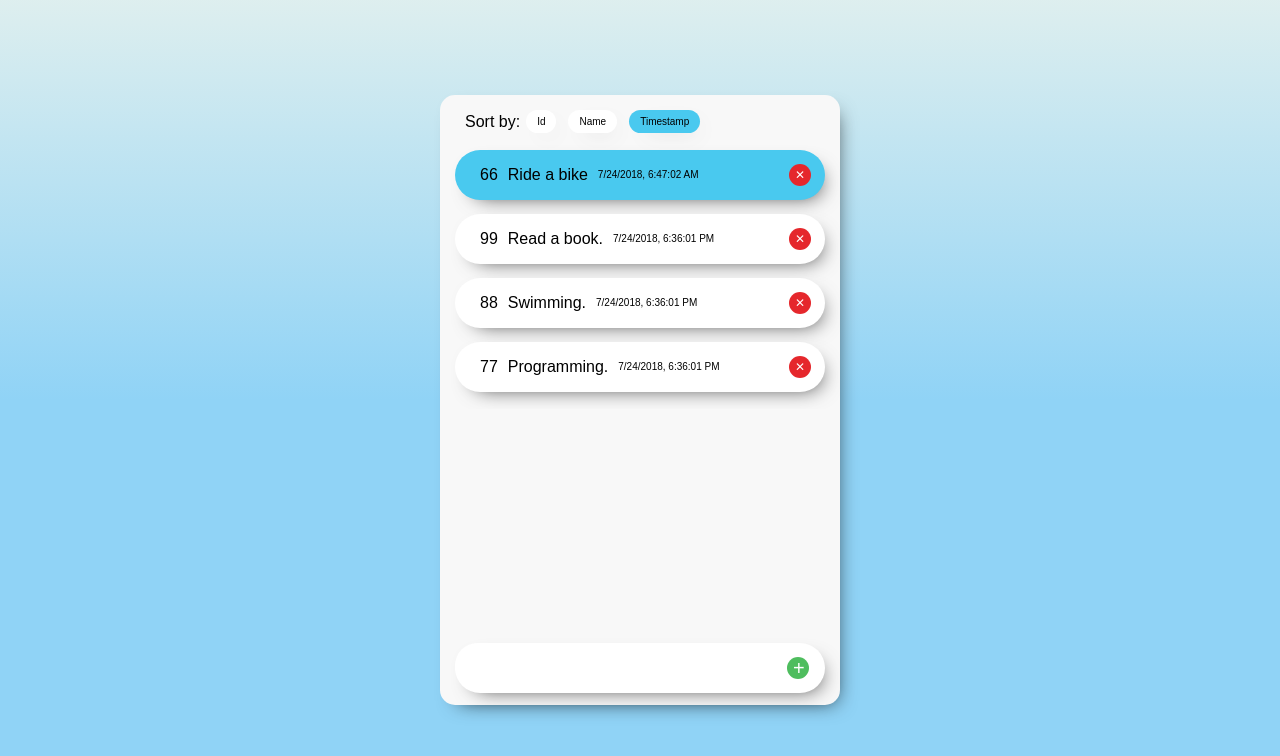
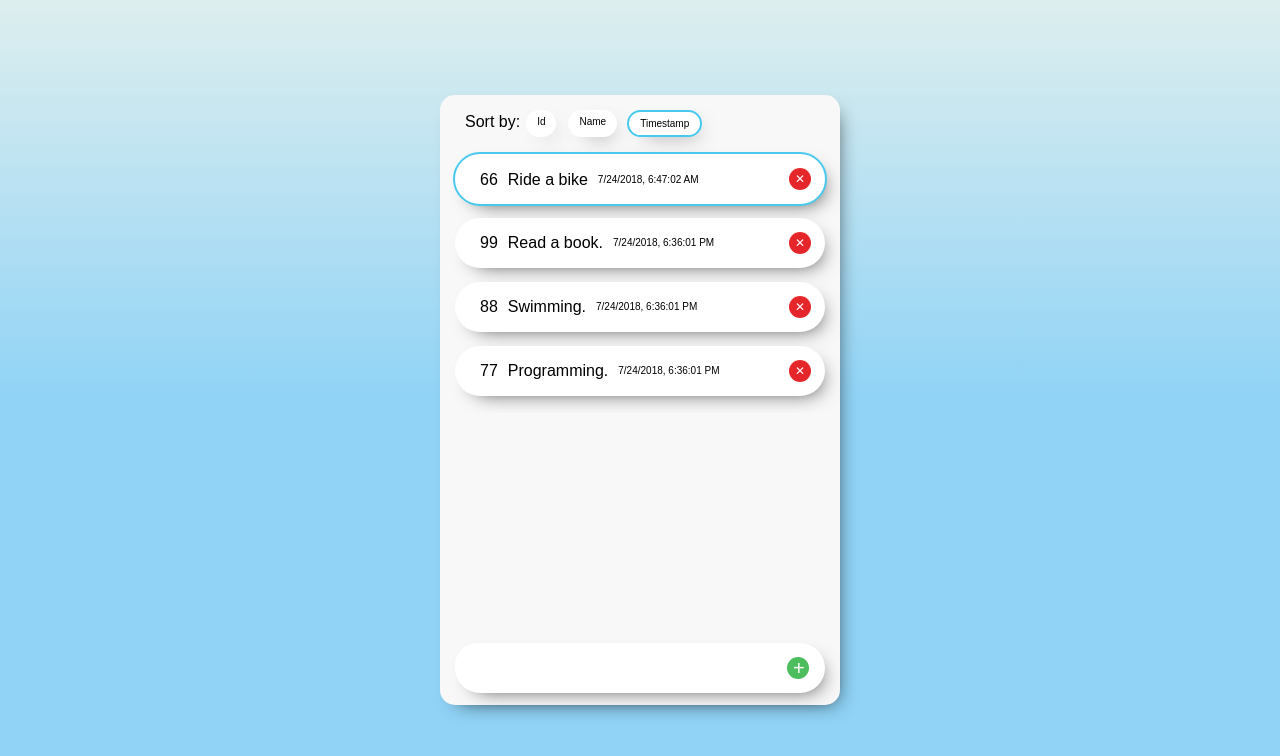
Before and after one commit to WitkowskiMichau/todo-react-redux-ts, a React app: page / in a window 1280 px wide. In both pictures the pointer is over the element 640 px from the left and 175 px from the top of the page. Shown: the top 756 px of the page. Built offline with nearby package versions, Linux system fonts and the light colour scheme.

Commit message:
Added little animation and lighten colors

```diff
--- a/src/styles/App.css
+++ b/src/styles/App.css
@@ -33,9 +33,23 @@
     position: relative;
     cursor: pointer; }
     .todo-list__item--selected {
-      background-color: #49c9ef; }
+      border: 2px solid #49c9ef;
+      margin: 5px 0; }
+      .todo-list__item--selected .todo-list-item__details__id {
+        transform: translate(0, 1px); }
+      .todo-list__item--selected .todo-list-item__details__text {
+        transform: translate(0, 1px); }
+      .todo-list__item--selected .todo-list-item__details__timestamp {
+        transform: translate(0, 1px); }
     .todo-list__item:hover {
-      background-color: #49c9ef; }
+      border: 2px solid #49c9ef;
+      margin: 5px 0; }
+      .todo-list__item:hover .todo-list-item__details__id {
+        transform: translate(0, 1px); }
+      .todo-list__item:hover .todo-list-item__details__text {
+        transform: translate(0, 1px); }
+      .todo-list__item:hover .todo-list-item__details__timestamp {
+        transform: translate(0, 1px); }
 
 .todo-list-item__details {
   display: flex;
@@ -86,9 +100,11 @@
     font-size: 10px;
     cursor: pointer; }
     .table-header__item:hover {
-      background-color: #49c9ef; }
+      border: 2px solid #49c9ef;
+      margin: 0 4px; }
     .table-header__item--active {
-      background-color: #49c9ef; }
+      border: 2px solid #49c9ef;
+      margin: 0 4px; }
     .table-header__item:first-child {
       margin-left: 0; }
 
--- a/src/styles/App.scss
+++ b/src/styles/App.scss
@@ -39,10 +39,30 @@
     position: relative;
     cursor: pointer;
     &--selected {
-      background-color:$cornflower-blue-color;
+      border: 2px solid #49c9ef;
+      margin: 5px 0;
+      & .todo-list-item__details__id{
+        transform: translate(0, 1px);
+      }
+      & .todo-list-item__details__text{
+        transform: translate(0, 1px);
+      }
+      & .todo-list-item__details__timestamp{
+        transform: translate(0, 1px);
+      }
     }
     &:hover {
-      background-color: $cornflower-blue-color;
+      border: 2px solid #49c9ef;
+      margin: 5px 0;
+      & .todo-list-item__details__id{
+        transform: translate(0, 1px);
+      }
+      & .todo-list-item__details__text{
+        transform: translate(0, 1px);
+      }
+      & .todo-list-item__details__timestamp{
+        transform: translate(0, 1px);
+      }
     }
   }
 }
@@ -103,10 +123,12 @@
     font-size: 10px;
     cursor: pointer;
     &:hover {
-      background-color: $cornflower-blue-color;
+      border: 2px solid #49c9ef;
+      margin: 0 4px;
     }
     &--active {
-      background-color: $cornflower-blue-color;
+      border: 2px solid #49c9ef;
+      margin: 0 4px;
     }
     &:first-child {
       margin-left: 0;
```
